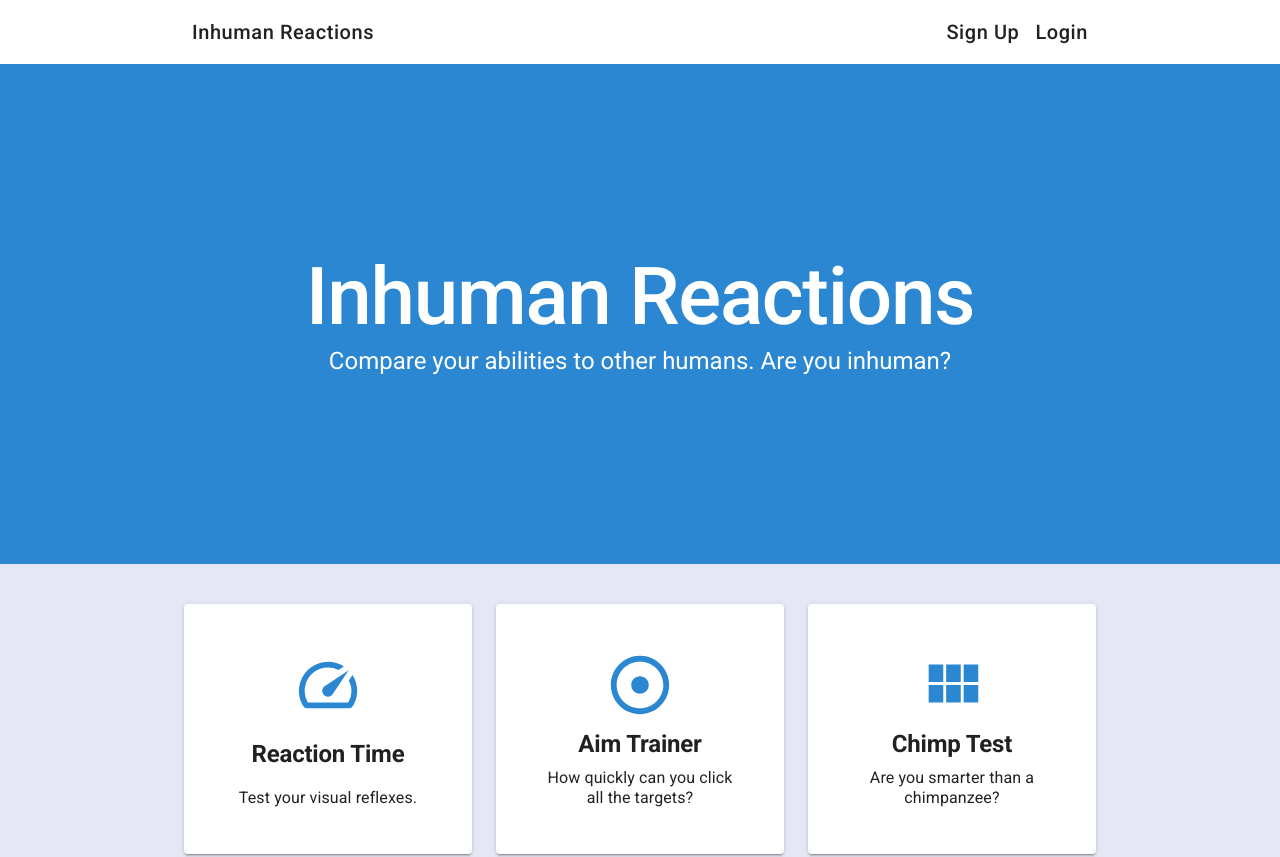
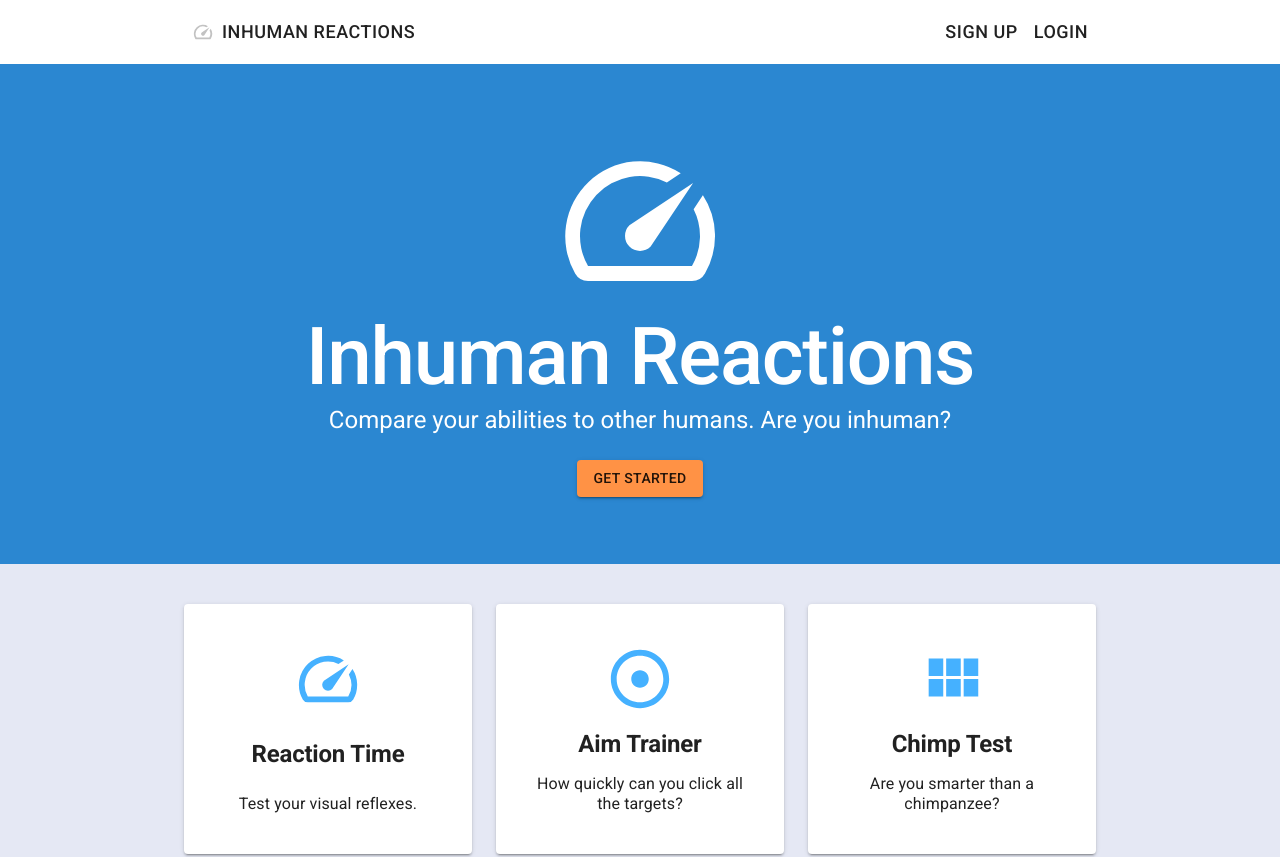
Before and after one commit to JamesKemp296/Inhuman-Reactions, a React (Create React App) app: page / in a window 1280 px wide. Shown: the top 857 px of the page. Built offline with nearby package versions, Linux system fonts and the light colour scheme; no server answers.

Commit message:
basic dashboard

```diff
--- a/src/components/GameArea/index.tsx
+++ b/src/components/GameArea/index.tsx
@@ -1,10 +1,15 @@
 import React from "react"
+import { Link } from "react-router-dom"
 import { BLUE } from "../../utils"
 
 // Material UI
 import { createStyles, makeStyles, Theme } from "@material-ui/core/styles"
 import Box from "@material-ui/core/Box"
 import Typography from "@material-ui/core/Typography"
+import Button from "@material-ui/core/Button"
+
+// Material UI Icons
+import SpeedIcon from "@material-ui/icons/Speed"
 
 interface Props {
   title: string
@@ -14,23 +19,63 @@ interface Props {
 const useStyles = makeStyles((theme: Theme) =>
   createStyles({
     gameContainer: {
-      height: 500,
       width: "100%",
       backgroundColor: BLUE,
       display: "flex",
       flexDirection: "column",
       justifyContent: "center",
       alignItems: "center",
+      [theme.breakpoints.down("sm")]: {
+        height: 400,
+      },
+      [theme.breakpoints.up("sm")]: {
+        height: 450,
+      },
+      [theme.breakpoints.up("md")]: {
+        height: 500,
+      },
+    },
+    icon: {
+      color: "white",
+      [theme.breakpoints.down("sm")]: {
+        fontSize: 120,
+      },
+      [theme.breakpoints.up("sm")]: {
+        fontSize: 150,
+      },
+      [theme.breakpoints.up("md")]: {
+        fontSize: 180,
+      },
     },
     title: {
-      fontSize: 80,
       color: "white",
       fontWeight: 500,
       textAlign: "center",
+      [theme.breakpoints.down("sm")]: {
+        fontSize: 40,
+      },
+      [theme.breakpoints.up("sm")]: {
+        fontSize: 60,
+      },
+      [theme.breakpoints.up("md")]: {
+        fontSize: 80,
+      },
     },
     subTitle: {
       color: "white",
       textAlign: "center",
+      [theme.breakpoints.down("sm")]: {
+        fontSize: 18,
+      },
+      [theme.breakpoints.up("sm")]: {
+        fontSize: 20,
+      },
+      [theme.breakpoints.up("md")]: {
+        fontSize: 24,
+      },
+    },
+    getStartedButton: {
+      marginTop: theme.spacing(3),
     },
   }),
 )
@@ -40,12 +85,22 @@ const GameArea: React.FC<Props> = ({ title, subTitle }) => {
 
   return (
     <Box className={classes.gameContainer}>
+      <SpeedIcon className={classes.icon} />
       <Typography variant="h1" className={classes.title}>
         {title}
       </Typography>
       <Typography variant="h5" className={classes.subTitle}>
         {subTitle}
       </Typography>
+      <Button
+        variant="contained"
+        color="secondary"
+        className={classes.getStartedButton}
+        component={Link}
+        to="/tests/reaction-time"
+      >
+        Get Started
+      </Button>
     </Box>
   )
 }
--- a/src/components/GameSelectionCard/index.tsx
+++ b/src/components/GameSelectionCard/index.tsx
@@ -1,8 +1,9 @@
 import React from "react"
-import { BLUE, Icon, ORANGE } from "../../utils"
+import { Link } from "react-router-dom"
+import { LIGHT_BLUE, Icon, ORANGE, GameLink } from "../../utils"
 
 // Material UI
-import { makeStyles } from "@material-ui/core/styles"
+import { makeStyles, Theme } from "@material-ui/core/styles"
 import Card from "@material-ui/core/Card"
 import CardActionArea from "@material-ui/core/CardActionArea"
 import CardContent from "@material-ui/core/CardContent"
@@ -22,9 +23,10 @@ interface Props {
   subTitle?: string
   icon?: Icon
   isAvailable: boolean
+  link?: GameLink
 }
 
-const useStyles = makeStyles({
+const useStyles = makeStyles((theme: Theme) => ({
   root: {
     width: "100%",
     height: 250,
@@ -40,7 +42,7 @@ const useStyles = makeStyles({
   },
   actionArea: {
     height: "100%",
-    padding: 30,
+    padding: theme.spacing(3),
     "&:hover": {},
   },
   cardContent: {
@@ -61,15 +63,16 @@ const useStyles = makeStyles({
   },
   icon: {
     fontSize: 70,
-    color: BLUE,
+    color: LIGHT_BLUE,
   },
-})
+}))
 
 const GameSelectionCard: React.FC<Props> = ({
   title,
   subTitle,
   icon,
   isAvailable,
+  link = "/",
 }) => {
   const classes = useStyles()
 
@@ -77,25 +80,18 @@ const GameSelectionCard: React.FC<Props> = ({
     switch (icon) {
       case Icon.Speed:
         return <SpeedIcon className={classes.icon} />
-        break
       case Icon.Target:
         return <AdjustIcon className={classes.icon} />
-        break
       case Icon.Squares:
         return <ViewModuleIcon className={classes.icon} />
-        break
       case Icon.Hearing:
         return <HearingIcon className={classes.icon} />
-        break
       case Icon.Keyboard:
         return <KeyboardIcon className={classes.icon} />
-        break
       case Icon.Numbers:
         return <FormatListNumberedIcon className={classes.icon} />
-        break
       case Icon.Book:
         return <MenuBookIcon className={classes.icon} />
-        break
       default:
         return <AdjustIcon className={classes.icon} />
     }
@@ -103,9 +99,13 @@ const GameSelectionCard: React.FC<Props> = ({
 
   return (
     <Card className={classes.root} variant="elevation" elevation={2}>
-      <CardActionArea className={classes.actionArea} disabled={!isAvailable}>
+      <CardActionArea
+        className={classes.actionArea}
+        disabled={!isAvailable}
+        component={Link}
+        to={link}
+      >
         <CardContent className={classes.cardContent}>
-          {/* <SpeedIcon className={classes.icon} /> */}
           {renderIcon()}
           <Typography variant="h2" className={classes.title}>
             {title}
--- a/src/components/Header/DesktopHeader.tsx
+++ b/src/components/Header/DesktopHeader.tsx
@@ -1,5 +1,6 @@
 import React, { useCallback } from "react"
 import { Link } from "react-router-dom"
+import { LIGHT_GREY } from "../../utils"
 
 // Material UI
 import { makeStyles, Theme } from "@material-ui/core/styles"
@@ -7,6 +8,9 @@ import AppBar from "@material-ui/core/AppBar"
 import Toolbar from "@material-ui/core/Toolbar"
 import Box from "@material-ui/core/Box"
 import Button from "@material-ui/core/Button"
+
+// Material UI Icons
+import SpeedIcon from "@material-ui/icons/Speed"
 
 interface Props {
   currentUser: any
@@ -19,9 +23,14 @@ const useStyles = makeStyles((theme: Theme) => ({
     backgroundColor: "white",
   },
   navLink: {
-    fontSize: 20,
-    textTransform: "capitalize",
+    fontSize: 18,
+    textTransform: "uppercase",
     borderRadius: 0,
+  },
+  icon: {
+    fontSize: 22,
+    marginRight: theme.spacing(1),
+    color: LIGHT_GREY,
   },
   toolbar: {
     maxWidth: 960,
@@ -66,10 +75,11 @@ const DesktopHeader: React.FC<Props> = ({ currentUser, onSignOut }) => {
   }, [currentUser])
 
   return (
-    <AppBar position="static" className={classes.root}>
+    <AppBar position="static" className={classes.root} elevation={2}>
       <Toolbar className={classes.toolbar}>
         <Box display="flex">
           <Button className={classes.navLink} component={Link} to="/">
+            <SpeedIcon className={classes.icon} />
             Inhuman Reactions
           </Button>
           {renderDashboardLink()}
--- a/src/components/Header/MobileHeader.tsx
+++ b/src/components/Header/MobileHeader.tsx
@@ -25,8 +25,8 @@ const useStyles = makeStyles((theme: Theme) => ({
   },
   navLink: {
     color: "black",
-    fontSize: 20,
-    textTransform: "capitalize",
+    fontSize: 18,
+    textTransform: "uppercase",
     borderRadius: 0,
     textDecoration: "none",
   },
--- a/src/components/Header/drawer.tsx
+++ b/src/components/Header/drawer.tsx
@@ -31,11 +31,19 @@ const useStyles = makeStyles({
   navList: {
     width: 240,
   },
+  title: {
+    fontSize: 18,
+    textTransform: "uppercase",
+  },
   list: {
     width: 320,
   },
   fullList: {
     width: "auto",
+  },
+  navLink: {
+    fontSize: 18,
+    textTransform: "uppercase",
   },
 })
 
@@ -55,13 +63,13 @@ const Drawer: React.FC<Props> = ({
             <ListItemIcon>
               <DashboardIcon />
             </ListItemIcon>
-            <ListItemText primary="Dashboard" />
+            <ListItemText primary="Dashboard" className={classes.navLink} />
           </ListItem>
           <ListItem button onClick={onSignOut}>
             <ListItemIcon>
               <ExitToAppIcon />
             </ListItemIcon>
-            <ListItemText primary="Log Out" />
+            <ListItemText primary="Log Out" className={classes.navLink} />
           </ListItem>
         </>
       )
@@ -72,13 +80,13 @@ const Drawer: React.FC<Props> = ({
           <ListItemIcon>
             <PersonIcon />
           </ListItemIcon>
-          <ListItemText primary="Log In" />
+          <ListItemText primary="Log In" className={classes.navLink} />
         </ListItem>
         <ListItem button component={Link} to="/signup">
           <ListItemIcon>
             <PersonAddIcon />
           </ListItemIcon>
-          <ListItemText primary="Sign Up" />
+          <ListItemText primary="Sign Up" className={classes.navLink} />
         </ListItem>
       </>
     )
@@ -98,7 +106,10 @@ const Drawer: React.FC<Props> = ({
       >
         <List className={classes.navList}>
           <ListItem button component={Link} to="/">
-            <Typography>Inhuman Reactions</Typography>
+            <Typography variant="h6" className={classes.title}>
+              {" "}
+              Inhuman Reactions
+            </Typography>
           </ListItem>
           <Divider />
           {renderNavListItems()}
--- a/src/components/Header/index.tsx
+++ b/src/components/Header/index.tsx
@@ -1,5 +1,6 @@
 import React, { useContext } from "react"
 import app from "../../firebase"
+import { SM_MEDIA_QUERY } from "../../utils"
 
 // Material UI
 import useMediaQuery from "@material-ui/core/useMediaQuery"
@@ -15,7 +16,7 @@ interface Props {}
 
 const Header: React.FC<Props> = () => {
   const { currentUser } = useContext(AuthContext)
-  const isSmallScreen = useMediaQuery("(max-width:600px)")
+  const isSmallScreen = useMediaQuery(SM_MEDIA_QUERY)
 
   const handleSignOut = () => {
     app.auth().signOut()
--- a/src/components/PrivateRoute/index.tsx
+++ b/src/components/PrivateRoute/index.tsx
@@ -19,7 +19,7 @@ const PrivateRoute: React.FC<Props> = ({
       {...rest}
       render={(routeProps) =>
         !!currentUser ? (
-          <RouteComponent {...routeProps} to={path} />
+          <RouteComponent {...routeProps} exact path={path} />
         ) : (
           <Redirect to={"/login"} />
         )
--- a/src/utils.ts
+++ b/src/utils.ts
@@ -1,7 +1,12 @@
 export const BLUE = "#2B87D1"
+export const LIGHT_BLUE = "#45b1ff"
 export const OFF_WHTIE = "#e5e8f4" // body color
 export const MINT_GREEN = "#2BD1B0"
 export const ORANGE = "#FF9245"
+export const LIGHT_GREY = "#C2C2C2"
+export const DARK_GREY = "#858585"
+
+export const SM_MEDIA_QUERY = "(max-width:600px)"
 
 export enum Icon {
   Speed,
@@ -13,30 +18,39 @@ export enum Icon {
   Book,
 }
 
+export enum GameLink {
+  Reaction = "/tests/reaction-time",
+  None = "",
+}
+
 export const cardSelectionArray = [
   {
     title: "Reaction Time",
     subTitle: "Test your visual reflexes.",
     icon: Icon.Speed,
     isAvailable: true,
+    link: GameLink.Reaction,
   },
   {
     title: "Aim Trainer",
     subTitle: "How quickly can you click all the targets?",
     icon: Icon.Target,
     isAvailable: false,
+    link: GameLink.None,
   },
   {
     title: "Chimp Test",
     subTitle: "Are you smarter than a chimpanzee?",
     icon: Icon.Squares,
     isAvailable: false,
+    link: GameLink.None,
   },
   {
     title: "Visual Memory",
     subTitle: "Remember an increasingly large board of squares.",
     icon: Icon.Squares,
     isAvailable: false,
+    link: GameLink.None,
   },
   {
     title: "Hearing",
@@ -44,29 +58,34 @@ export const cardSelectionArray = [
       "A test for high frequency hearing loss, the most common form of hearing loss.",
     icon: Icon.Hearing,
     isAvailable: false,
+    link: GameLink.None,
   },
   {
     title: "Typing",
     subTitle: "How many words can you type per minute?",
     icon: Icon.Keyboard,
     isAvailable: false,
+    link: GameLink.None,
   },
   {
     title: "Number Memory",
     subTitle: "Test your visual reflexes",
     icon: Icon.Numbers,
     isAvailable: false,
+    link: GameLink.None,
   },
   {
     title: "Visual Memory",
     subTitle: "Test your visual reflexes",
     icon: Icon.Book,
     isAvailable: false,
+    link: GameLink.None,
   },
   {
     title: "Reaction Time",
     subTitle: "Test your visual reflexes",
     icon: Icon.Speed,
     isAvailable: false,
+    link: GameLink.None,
   },
 ]
--- a/src/views/Dashboard/index.tsx
+++ b/src/views/Dashboard/index.tsx
@@ -1,20 +1,62 @@
-import React from "react"
-import app from "../../firebase"
+import React, { useContext } from "react"
+import { DARK_GREY } from "../../utils"
 
 // Material UI
+import { makeStyles, Theme } from "@material-ui/core/styles"
+import Card from "@material-ui/core/Card"
 import Container from "@material-ui/core/Container"
+import Typography from "@material-ui/core/Typography"
+
+// Context
+import { AuthContext } from "../../contexts/Auth"
 
 interface Props {}
 
+const useStyles = makeStyles((theme: Theme) => ({
+  root: {
+    marginTop: theme.spacing(3),
+  },
+  userSubTitle: {
+    color: DARK_GREY,
+  },
+  title: {
+    fontWeight: 600,
+  },
+  useCard: {
+    width: "100%",
+    padding: theme.spacing(3),
+  },
+  leaderBoardCard: {
+    width: "100%",
+    padding: theme.spacing(3),
+    marginTop: theme.spacing(3),
+  },
+}))
+
 const Dashboard: React.FC<Props> = () => {
-  const SignOut = () => {
-    app.auth().signOut()
-  }
-
+  const { currentUser } = useContext(AuthContext)
+  const classes = useStyles()
   return (
-    <Container maxWidth="md">
-      <h1>This is the dashboard page</h1>
-      <button onClick={SignOut}>SignOut</button>
+    <Container maxWidth="md" className={classes.root}>
+      <Card className={classes.useCard} elevation={2}>
+        <Typography variant="body1" className={classes.userSubTitle}>
+          Email
+        </Typography>
+        <Typography variant="h6" className={classes.title} gutterBottom>
+          {currentUser?.email}
+        </Typography>
+        <Typography variant="body1" className={classes.userSubTitle}>
+          Joined
+        </Typography>
+        <Typography variant="h6" className={classes.title}>
+          4 days ago
+        </Typography>
+      </Card>
+      <Card className={classes.leaderBoardCard} elevation={2}>
+        <Typography variant="h4" className={classes.title} gutterBottom>
+          Leaderboard
+        </Typography>
+      </Card>
     </Container>
   )
 }
--- a/src/views/Home/index.tsx
+++ b/src/views/Home/index.tsx
@@ -52,6 +52,7 @@ const Home: React.FC<Props> = () => {
               subTitle={card.subTitle}
               icon={card.icon}
               isAvailable={card.isAvailable}
+              link={card.link}
             />
           ))}
         </Box>
```
Also changed, not shown: src/App.tsx (+5 -3 lines).
